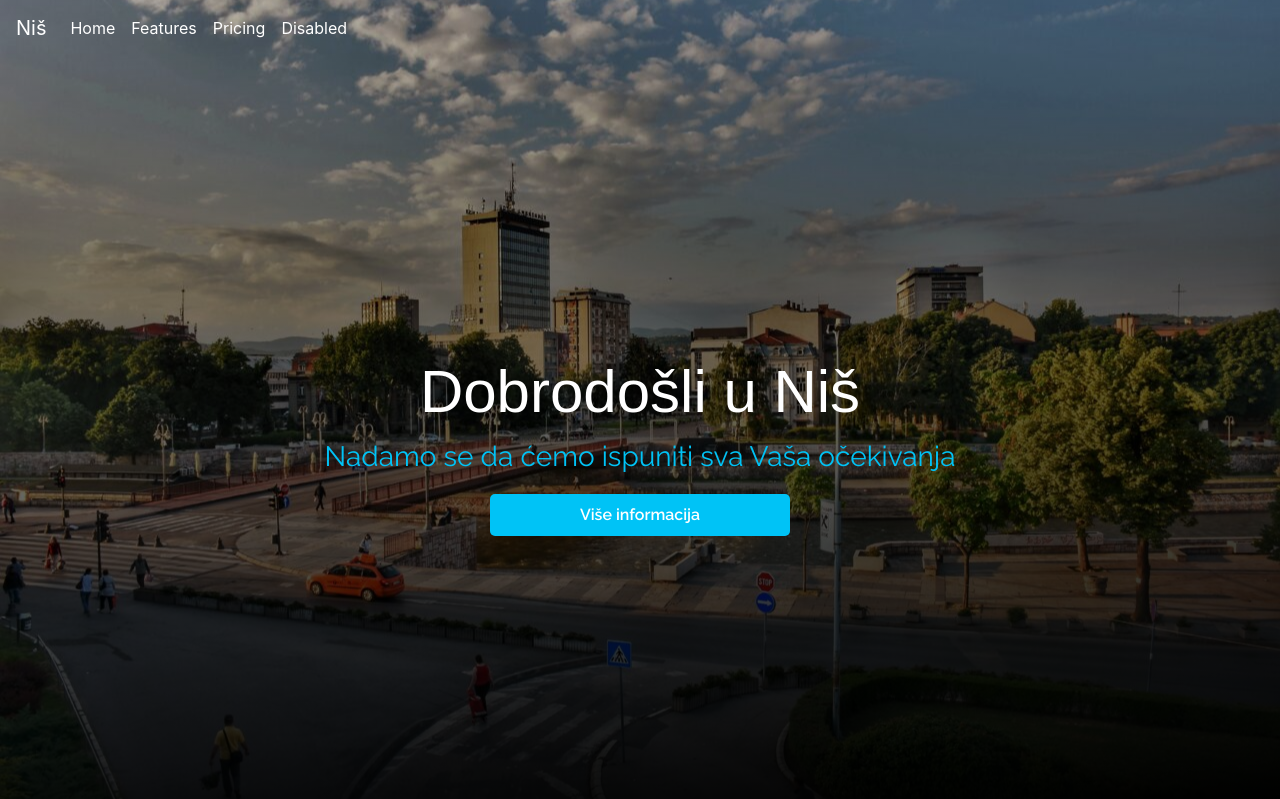
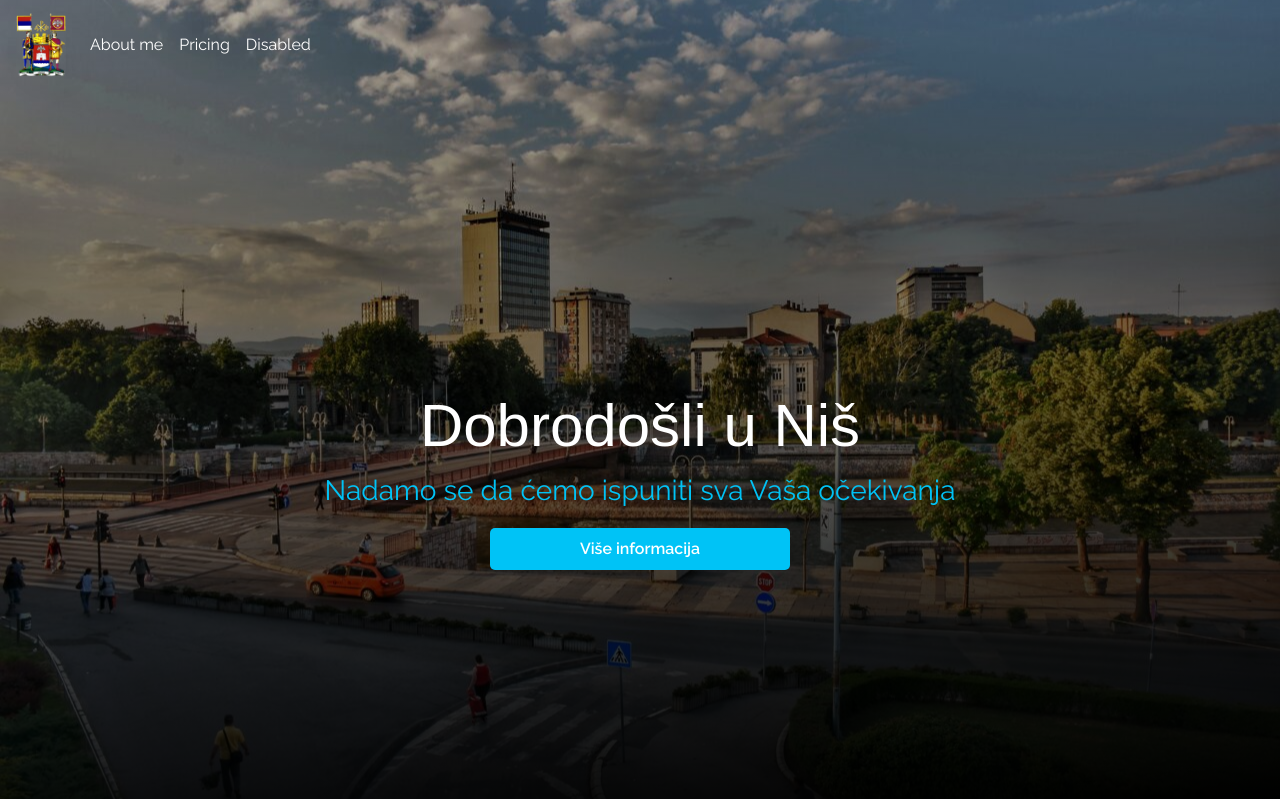
Before and after one commit to luxal99/tourist-website-php, a PHP site: page / in a window 1280 px wide. Shown: the top 799 px of the page. Run offline with PHP 8.4, Linux system fonts and the light colour scheme; some libraries are stand-ins or nearby versions; some web fonts are replaced.

Commit message:
Add CV page

```diff
--- /dev/null
+++ b/css/cv.css
@@ -0,0 +1 @@
+@import "../css/fonts.css";
--- a/css/fonts.css
+++ b/css/fonts.css
@@ -5,6 +5,6 @@ h1 {
     font-family: "Pattaya", sans-serif !important;
 }
 
-p,li {
+p, li, a {
     font-family: "Raleway", sans-serif;
 }
--- a/index.php
+++ b/index.php
@@ -31,20 +31,20 @@ if ($_SERVER['REQUEST_METHOD'] == "POST") {
     />
     <link rel="stylesheet" href="https://maxcdn.bootstrapcdn.com/bootstrap/4.0.0/css/bootstrap.min.css"
           integrity="sha384-Gn5384xqQ1aoWXA+058RXPxPg6fy4IWvTNh0E263XmFcJlSAwiGgFAW/dAiS6JXm" crossorigin="anonymous">
+    <link rel="icon" href="assets/img/nis-grb-veliki1.png">
 </head>
 
 <body>
 <div class="header">
     <nav class="navbar navbar-expand-lg navbar-light ">
-        <a class="navbar-brand" href="#">Niš</a>
+        <a class="navbar-brand" href="#"><img class="img-fluid" src="assets/img/nis-grb-veliki1.png" width="50px"></a>
         <button class="navbar-toggler" type="button" data-toggle="collapse" data-target="#navbarNavAltMarkup"
                 aria-controls="navbarNavAltMarkup" aria-expanded="false" aria-label="Toggle navigation">
             <span class="navbar-toggler-icon"></span>
         </button>
         <div class="collapse navbar-collapse" id="navbarNavAltMarkup">
             <div class="navbar-nav">
-                <a class="nav-item nav-link active" href="#">Home <span class="sr-only">(current)</span></a>
-                <a class="nav-item nav-link" href="#">Features</a>
+                <a class="nav-item nav-link" href="pages/cv.php">About me</a>
                 <a class="nav-item nav-link" href="#">Pricing</a>
                 <a class="nav-item nav-link disabled" href="#">Disabled</a>
             </div>
```
Also changed, not shown: pages/cv.php (added, +45 -0 lines), assets/img/nis-grb-veliki1.png (added).
